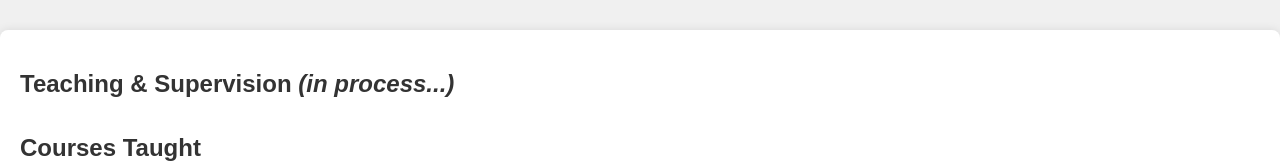
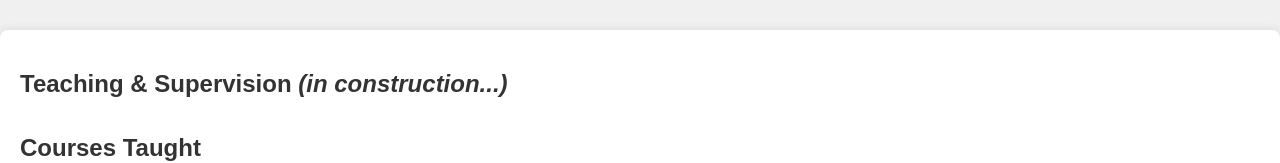
Before and after one commit to lobnury/lobnury.github.io, a plain HTML site: page index.html in a window 1280 px wide. Shown: the part 1302-1465 px from the top of the page. Drawn offline with Linux system fonts and the light colour scheme; no server answers.

Commit message:
update-27/12/2024-13:10

```diff
--- a/index.html
+++ b/index.html
@@ -93,7 +93,7 @@
     <!-- Teaching & Supervision Section -->
     <section id="teaching">
         <div class="section-content">
-            <h1>Teaching & Supervision <em>(in process...)</em></h1> <br /><br />
+            <h1>Teaching & Supervision <em>(in construction...)</em></h1> <br /><br />
             <h2>Courses Taught</h2>
             <table id="courses-table">
                 <thead>
```
